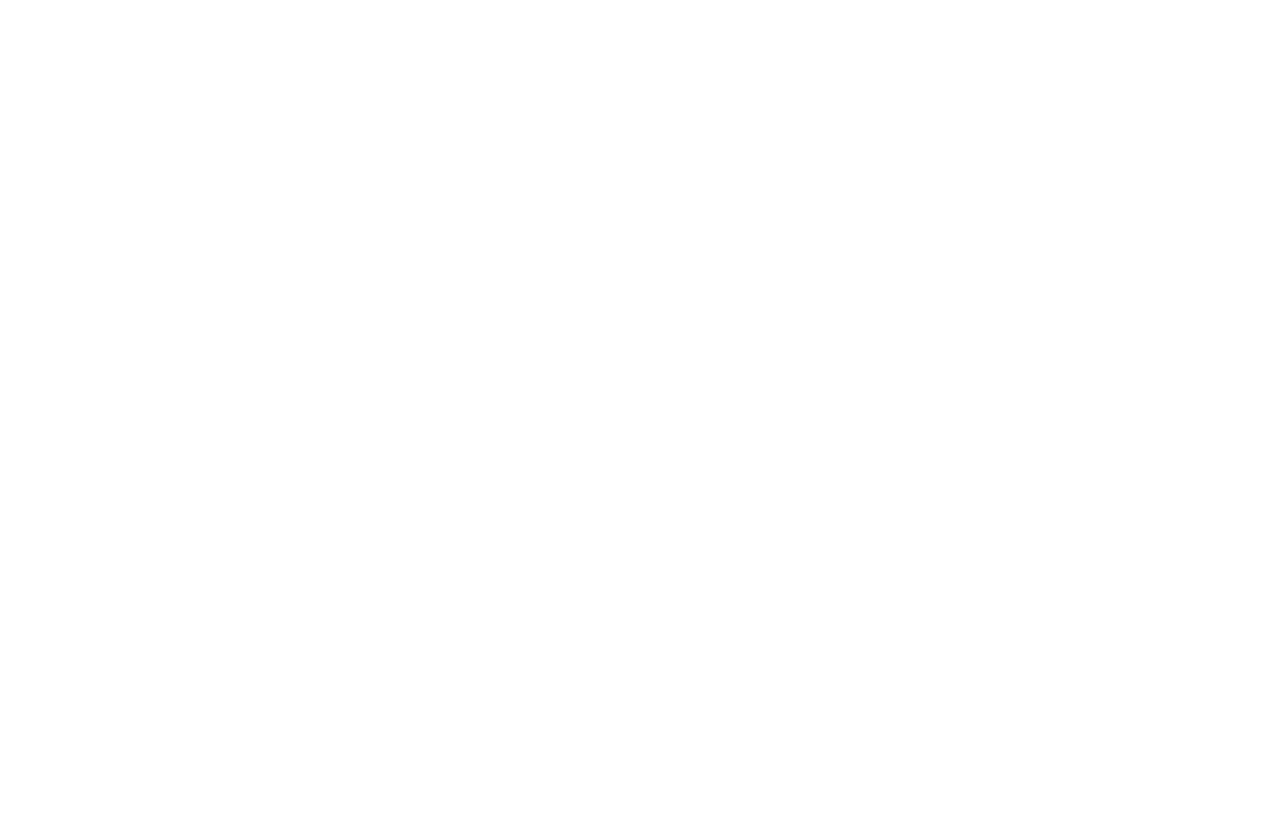
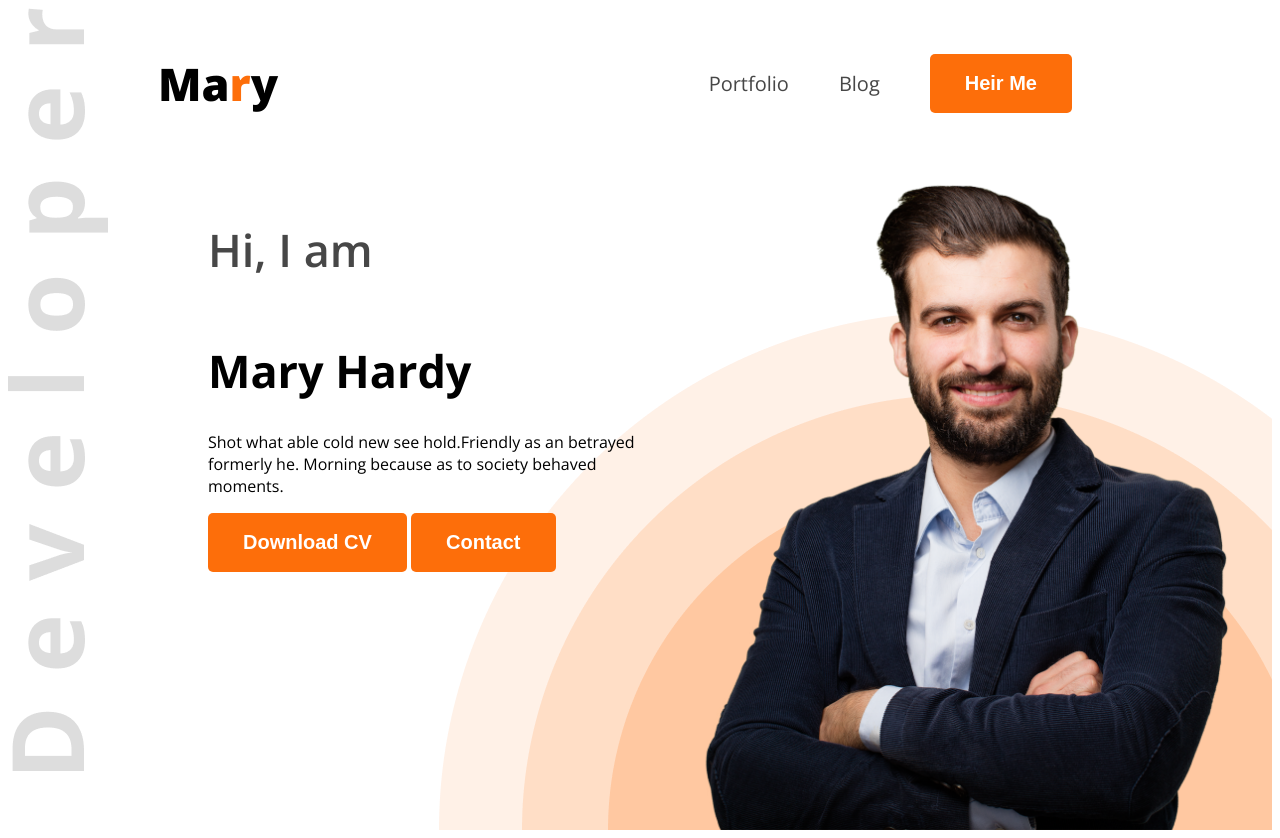
Before and after one commit to Shourav52/webdeveloper-portfolio, a plain HTML site: page index.html in a window 1280 px wide. Before the commit the page ends 800 px from the top, so only its background shows below. Drawn offline with nearby package versions, Linux system fonts and the light colour scheme.

Commit message:
added header nav div img and styles folder

```diff
--- a/index.html
+++ b/index.html
@@ -4,9 +4,31 @@
     <meta charset="UTF-8">
     <meta name="viewport" content="width=device-width, initial-scale=1.0">
     <title>Web Portfolio</title>
+    <link rel="preconnect" href="https://fonts.googleapis.com">
+<link rel="preconnect" href="https://fonts.gstatic.com" crossorigin>
+<link href="https://fonts.googleapis.com/css2?family=Open+Sans:ital,wght@0,300..800;1,300..800&display=swap" rel="stylesheet">
+    <link rel="stylesheet" href="styles/portfolio.css">
 </head>
-<body>
-    <header>
+<body class="open-sans-normal">
+    <header class="hea">
+        <nav>
+            <h3 class="nav-title">Ma<span class="r-style">r</span>y</h3>
+            <ul>
+                <li><a class="dark-2" href="">Portfolio</a></li>
+                <li><a class="dark-2" href="">Blog</a></li>
+                <li><a  href=""><button class="btn-primary">Heir Me</button></a></li>
+            </ul>
+        </nav>
+        <div class="banner">
+            <div class="banner-content">
+                <h4 class="banner-greetings dark-2">Hi, I  am</h4>
+                <h1 class="banner-title">Mary Hardy</h1>
+                <p class="banner-describtion">Shot what able cold new see hold.Friendly as an betrayed formerly he. Morning because as to society behaved moments.</p>
+                <button class="btn-primary">Download CV</button>
+                <button class="btn-primary">Contact</button>
+            </div>
+            <img class="banner-pic" src="images/hardy.png" alt="">
+        </div>
 
     </header>
     <main>
--- /dev/null
+++ b/styles/portfolio.css
@@ -0,0 +1,74 @@
+
+header{
+    background-image: url("../images/developer.png"), url("../images/header_bg.png");
+    background-repeat:no-repeat;
+    background-position: top left, bottom right;
+}
+
+nav{
+    display: flex;
+    align-items: center;
+    justify-content: space-between;
+    margin: 0 150px;
+}
+
+.open-sans-normal {
+  font-family: "Open Sans", sans-serif;
+  font-optical-sizing: auto;
+  font-style: normal;
+  font-variation-settings:
+    "wdth" 100;
+}
+.nav-title{
+    font-weight: 800;
+    font-size: 45px;
+}
+nav ul{
+    display: flex;
+    align-items: center;
+}
+.r-style{
+    color: #FD6E0A;
+}
+.dark-2{
+    color: #474747;
+}
+nav ul li {
+    list-style: none;
+    margin-right: 50px;
+
+}
+.btn-primary{
+   padding: 18px 35px ;
+    background-color: #FD6E0A;
+    font-size: 20px;
+    color: white;
+    font-weight: bold;
+    border-radius: 5px;
+    border: none;
+
+}
+
+nav li a{
+    text-decoration: none;
+    font-size: 20px;
+}
+.banner-greetings{
+    font-size: 45px;
+    font-weight: 600;
+}
+.banner-title{
+    font-weight: bold;
+    font-size: 45px;
+}
+.banner-pic{
+    width:580px ;
+}
+.banner{
+    display: flex;
+    justify-content: space-between;
+    margin: 0 35px 0 200px;
+}
+.banner-content{
+    max-width: 580px;
+}
```
